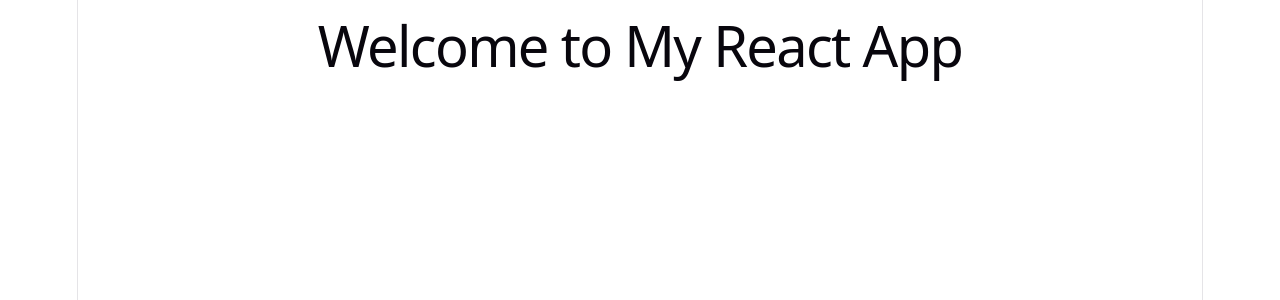
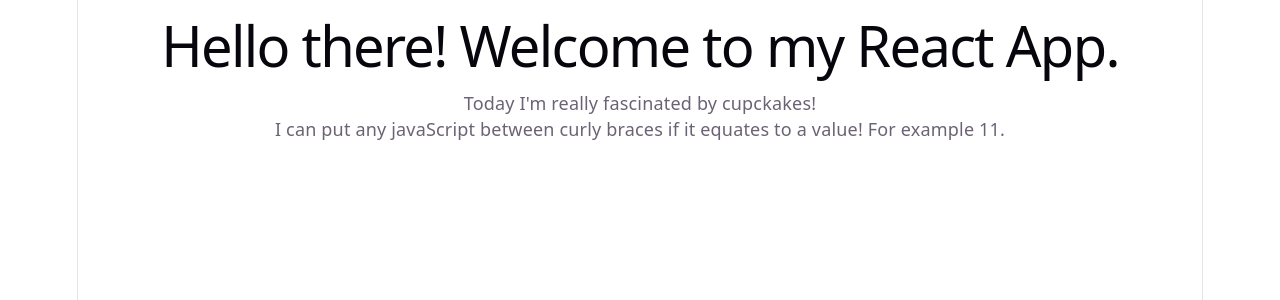
Before and after one commit to Shiela-P/learn_react, a React (Vite) app: page / in a window 1280 px wide. Shown: the top 300 px of the page. Built offline with nearby package versions, Linux system fonts and the light colour scheme.

Commit message:
Learing about variables and dynamic content with JSX

```diff
--- a/src/App.jsx
+++ b/src/App.jsx
@@ -1,10 +1,15 @@
 import './App.css'
 
 function App() {
+  const title = "Hello there! Welcome to my React App.";
+  const coolThing = "cupckake";
   return (
     <div className="App">
       <div className="content">
-        <h1>Welcome to My React App</h1>
+        {/* Woah! this is a variable */}
+        <h1>{title}</h1>
+        <p>Today I'm really fascinated by {coolThing}s!</p>
+        <p>I can put any javaScript between curly braces if it equates to a value! For example {3+8}.</p>
       </div>
     </div>
   )
```
